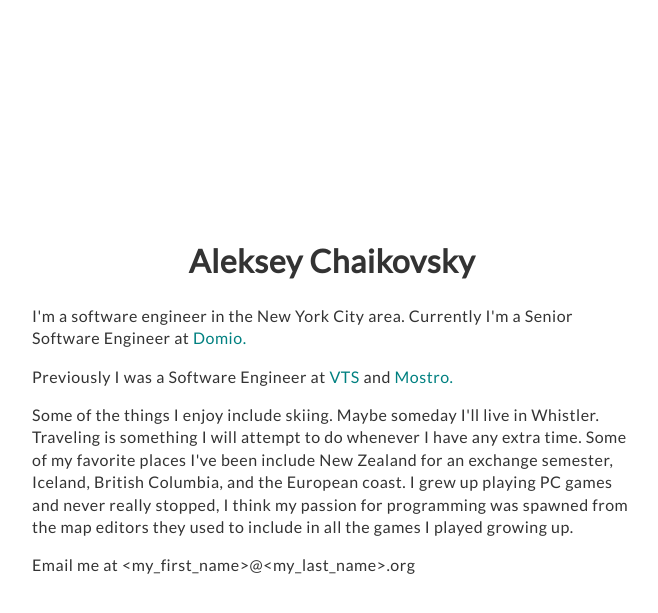
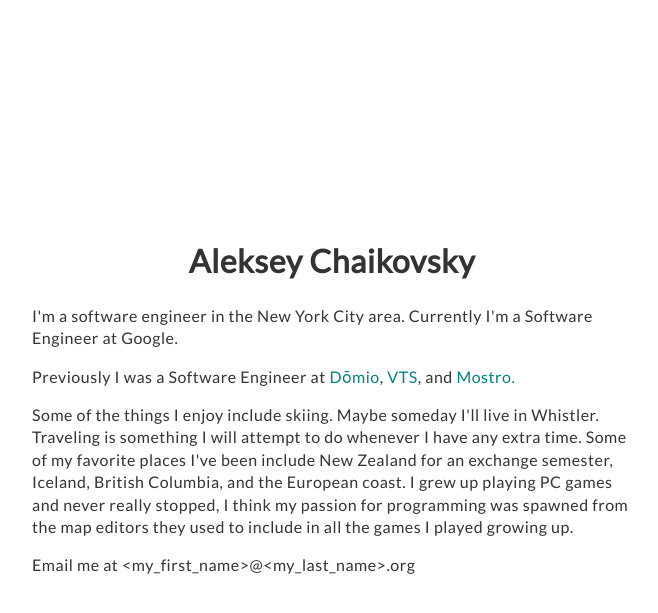
Before and after one commit to alekseychaikovsky/alekseychaikovsky.github.io, a Jekyll site: the page built from index.html, in a window 1280 px wide. Shown: the top 613 px of the page, without its empty margins (308-966 px from the left). Built offline with Jekyll 4.4.1, drawn with Linux system fonts in a browser that asks for light colours.

Commit message:
now w extra google

```diff
--- a/index.html
+++ b/index.html
@@ -7,13 +7,13 @@ title: Aleksey Chaikovsky
     <h1>Aleksey Chaikovsky</h1>
 
     <p>
-      I'm a software engineer in the New York City area. Currently I'm a Senior Software Engineer at
-      <a href="https://staydomio.com">Domio.</a>
+      I'm a software engineer in the New York City area. Currently I'm a Software Engineer at
+      Google.
     </p>
 
     <p>
-      Previously I was a Software Engineer at
-      <a href="https://vts.com">VTS</a> and <a href="https://mostro.com">Mostro.</a>
+      Previously I was a Software Engineer at <a href="https://staydomio.com">Dōmio</a>,
+      <a href="https://vts.com">VTS</a>, and <a href="https://mostro.com">Mostro.</a>
     </p>
 
     <p>
```
